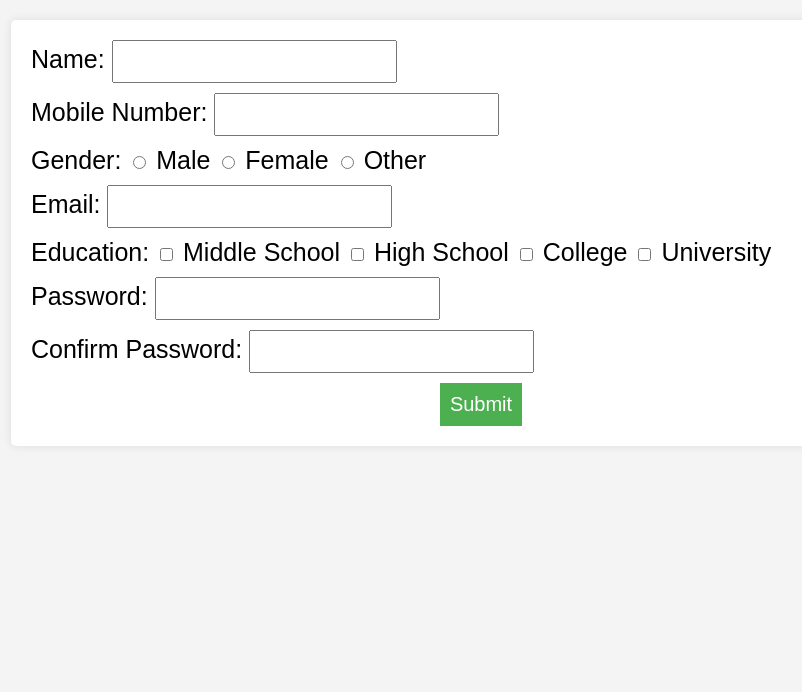
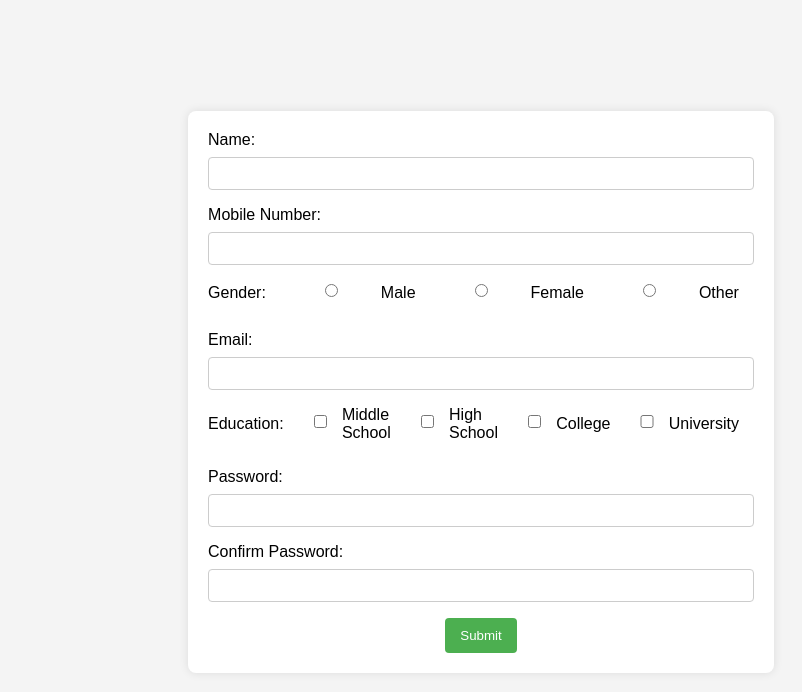
Before and after one commit to gomuningen2004/WAD-Files, a plain HTML site: page week 5/Form validation.html in a window 1280 px wide. Shown: the whole page, without its empty margins (159-961 px from the left). Drawn offline with Linux system fonts and the light colour scheme.

Commit message:
edited css properties

```diff
--- a/week 5/Form validation.html
+++ b/week 5/Form validation.html
@@ -12,7 +12,7 @@
             <label for="mobile">Mobile Number:</label>
             <input type="tel" id="mobile" name="mobile" pattern="[0-9]{10}" required>
             <br>
-
+            <div class="Gender">
                 <label>Gender:</label>
                 <input type="radio" id="male" name="gender" value="male" required>
                 <label for="male">Male</label>
@@ -20,12 +20,15 @@
                 <label for="female">Female</label>
                 <input type="radio" id="other" name="gender" value="other" required>
                 <label for="other">Other</label>
+            </div>
+
             <br>
 
             <label for="email">Email:</label>
             <input type="email" id="email" name="email" required>
             <br>
 
+            <div class="Education">
                 <label>Education:</label>
                 <input type="checkbox" id="middleSchool" name="education" value="middleSchool">
                 <label for="middleSchool">Middle School</label>
@@ -35,6 +38,7 @@
                 <label for="college">College</label>
                 <input type="checkbox" id="university" name="education" value="university">
                 <label for="university">University</label>
+            </div>
             <br>
 
             <label for="password">Password:</label>
--- a/week 5/assets/DOM.css
+++ b/week 5/assets/DOM.css
@@ -14,6 +14,9 @@ body {
   padding: 20px;
   border-radius: 8px;
   box-shadow: 0 0 10px rgba(0, 0, 0, 0.1);
+  display: flex;
+  flex-direction: column;
+  align-items: center;
 }
 
 label {
--- a/week 5/assets/DOM.js
+++ b/week 5/assets/DOM.js
@@ -11,7 +11,6 @@ function calculateAttendance() {
 
         // Display results
         document.getElementById('absentees').value = absentees;
-        document.getElementById('todaysClassStrength').value = todaysClassStrength;
     } else {
         alert("Please enter valid numeric values for Total Strength and Presentees.");
     }
--- a/week 5/assets/Form validation.css
+++ b/week 5/assets/Form validation.css
@@ -1,46 +1,84 @@
+/* Form Container */
 body {
     font-family: Arial, sans-serif;
     background-color: #f4f4f4;
-    margin: 20px;
-    font-size: 25px;
+    display: flex;
+    align-items: center;
+    justify-content: center;
+    height: 100vh;
+    margin: 0;
 }
 
-form {
-    max-width: 900px;
-    margin: 0 auto;
+#myForm {
     background-color: #fff;
     padding: 20px;
-    border-radius: 5px;
+    border-radius: 8px;
     box-shadow: 0 0 10px rgba(0, 0, 0, 0.1);
 }
 
+/* Labels and Inputs */
 label {
-    display: inline-block;
-    margin-bottom: 10px;
+    display: block;
+    margin-bottom: 8px;
 }
 
-div {
-    text-align: center;
+input {
+    width: 100%;
+    padding: 8px;
+    margin-bottom: 16px;
+    box-sizing: border-box;
+    border: 1px solid #ccc;
+    border-radius: 4px;
 }
 
-input{
-
-    padding: 8px;
-    margin-bottom: 10px;
-    box-sizing: border-box;
-    display: inline-block;
-    font-size: 20px;
+/* Gender Radio Buttons */
+input[type="radio"] {
+    margin-right: 4px;
 }
 
+/* Education Checkboxes */
+input[type="checkbox"] {
+    margin-right: 4px;
+}
+
+.Gender {
+    display: flex;
+    align-items: center;
+}
+
+.Gender label {
+    margin-right: 15px;
+}
+
+.Education {
+    display: flex;
+    align-items: center;
+}
+
+.Education label {
+    margin-right: 15px;
+}
+
+
+/* Submit Button */
 button {
-    padding: 10px;
     background-color: #4caf50;
-    color: white;
+    color: #fff;
+    padding: 10px 15px;
     border: none;
+    border-radius: 4px;
     cursor: pointer;
-    font-size: 20px;
+    margin: 0 auto;
+    display: block;
 }
 
 button:hover {
     background-color: #45a049;
 }
+
+/* Responsive Design */
+@media (max-width: 600px) {
+    #myForm {
+        width: 80%;
+    }
+}
```
Also changed, not shown: week 5/DOM.html (+0 -3 lines). Lines whose indentation alone changed are shown as unchanged.
